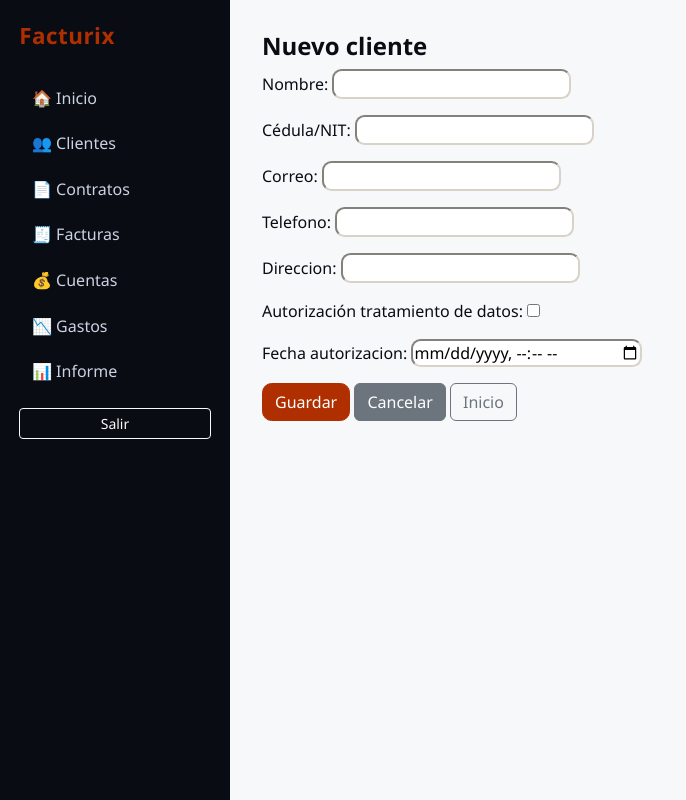
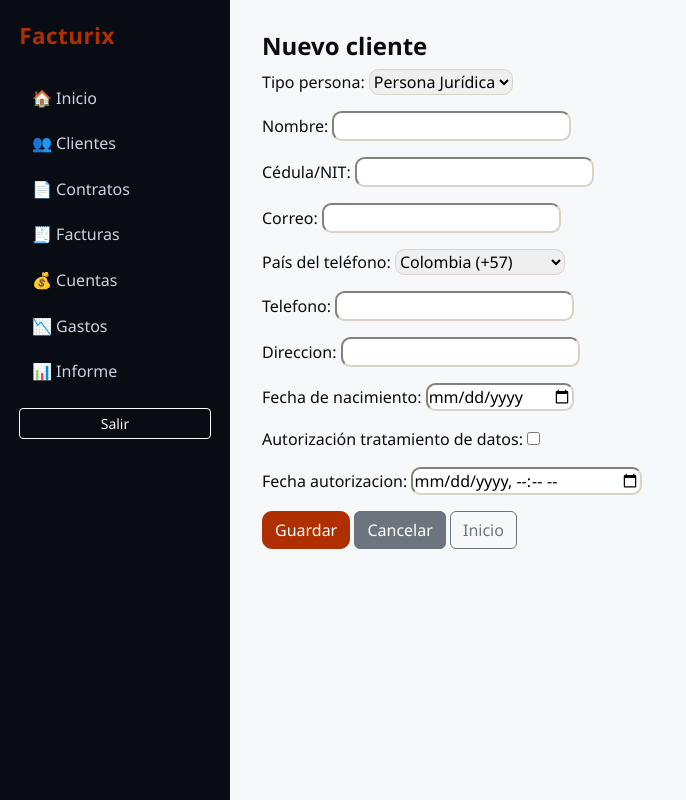
Before and after one commit to vortex-labs-co/facturiX, a Django app: page /clientes/nuevo/ in a window 1280 px wide. Shown: the whole page, without its empty margins (0-686 px from the left). Run offline with Django 5.2, Linux system fonts and the light colour scheme; the visitor is signed in with stand-in values (Sample User, id 1).

Commit message:
Clientes: tipo persona, fecha nacimiento (>=18), pais de telefono, solo digitos

```diff
--- a/core/forms.py
+++ b/core/forms.py
@@ -6,9 +6,26 @@
 class ClienteForm(forms.ModelForm):
     class Meta:
         model = Cliente
-        fields = ['nombre', 'cedula', 'correo', 'telefono', 'direccion',
-                  'autorizacion_datos', 'fecha_autorizacion']
-        widgets = {'fecha_autorizacion': forms.DateTimeInput(attrs={'type': 'datetime-local'})}
+        fields = ['tipo_persona', 'nombre', 'cedula', 'correo', 'telefono_pais', 'telefono',
+                  'direccion', 'fecha_nacimiento', 'autorizacion_datos', 'fecha_autorizacion']
+        widgets = {
+            'fecha_autorizacion': forms.DateTimeInput(attrs={'type': 'datetime-local'}),
+            'fecha_nacimiento': forms.DateInput(attrs={'type': 'date'}),
+            'telefono': forms.TextInput(attrs={'pattern': '[0-9]+', 'title': 'Solo números', 'inputmode': 'numeric'}),
+        }
+
+    def clean(self):
+        cleaned = super().clean()
+        if cleaned.get('tipo_persona') == 'natural':
+            fn = cleaned.get('fecha_nacimiento')
+            if not fn:
+                self.add_error('fecha_nacimiento', 'Requerida para persona natural.')
+            else:
+                from datetime import date
+                edad = date.today().year - fn.year - ((date.today().month, date.today().day) < (fn.month, fn.day))
+                if edad < 18:
+                    self.add_error('fecha_nacimiento', 'El cliente debe ser mayor de 18 años.')
+        return cleaned
 
 
 class ContratoForm(forms.ModelForm):
--- a/core/models.py
+++ b/core/models.py
@@ -1,13 +1,30 @@
+from django.core.exceptions import ValidationError
+from django.core.validators import RegexValidator
 from django.db import models
 from django.urls import reverse
+from datetime import date
+
+TELEFONO_VALIDATOR = RegexValidator(r'^\d+$', 'El teléfono solo debe contener números.')
+
+TIPOS_PERSONA = [('natural', 'Persona Natural'), ('juridica', 'Persona Jurídica')]
+
+PAISES = [
+    ('CO', 'Colombia (+57)'), ('US', 'Estados Unidos (+1)'), ('MX', 'México (+52)'),
+    ('ES', 'España (+34)'), ('AR', 'Argentina (+54)'), ('CL', 'Chile (+56)'),
+    ('PE', 'Perú (+51)'), ('BR', 'Brasil (+55)'), ('PA', 'Panamá (+507)'),
+    ('EC', 'Ecuador (+593)'), ('VE', 'Venezuela (+58)'), ('Otro', 'Otro'),
+]
 
 
 class Cliente(models.Model):
+    tipo_persona = models.CharField(max_length=20, choices=TIPOS_PERSONA, default='juridica')
     nombre = models.CharField(max_length=200)
     cedula = models.CharField(max_length=30, unique=True, verbose_name='Cédula/NIT')
     correo = models.EmailField()
-    telefono = models.CharField(max_length=30, blank=True)
+    telefono_pais = models.CharField(max_length=10, choices=PAISES, default='CO', verbose_name='País del teléfono')
+    telefono = models.CharField(max_length=30, blank=True, validators=[TELEFONO_VALIDATOR])
     direccion = models.CharField(max_length=300, blank=True)
+    fecha_nacimiento = models.DateField(null=True, blank=True, verbose_name='Fecha de nacimiento')
     autorizacion_datos = models.BooleanField(
         default=False, verbose_name='Autorización tratamiento de datos')
     fecha_autorizacion = models.DateTimeField(null=True, blank=True)
@@ -19,6 +36,22 @@ class Cliente(models.Model):
 
     def __str__(self):
         return f'{self.nombre} ({self.cedula})'
+
+    @property
+    def edad(self):
+        if not self.fecha_nacimiento:
+            return None
+        hoy = date.today()
+        return hoy.year - self.fecha_nacimiento.year - (
+            (hoy.month, hoy.day) < (self.fecha_nacimiento.month, self.fecha_nacimiento.day))
+
+    def clean(self):
+        if self.tipo_persona == 'natural':
+            if not self.fecha_nacimiento:
+                raise ValidationError({'fecha_nacimiento': 'Requerida para persona natural.'})
+            edad = self.edad
+            if edad is not None and edad < 18:
+                raise ValidationError({'fecha_nacimiento': 'El cliente debe ser mayor de 18 años.'})
 
     def get_absolute_url(self):
         return reverse('cliente_detalle', args=[self.pk])
--- a/templates/core/cliente_detalle.html
+++ b/templates/core/cliente_detalle.html
@@ -4,7 +4,11 @@
 <ul class="list-group mb-3">
   <li class="list-group-item">Cédula: {{ cliente.cedula }}</li>
   <li class="list-group-item">Correo: {{ cliente.correo }}</li>
-  <li class="list-group-item">Teléfono: {{ cliente.telefono }}</li>
+  <li class="list-group-item">Tipo de persona: {{ cliente.get_tipo_persona_display }}</li>
+  {% if cliente.tipo_persona == 'natural' %}
+  <li class="list-group-item">Fecha de nacimiento: {{ cliente.fecha_nacimiento }} — Edad: {{ cliente.edad }} años</li>
+  {% endif %}
+  <li class="list-group-item">Teléfono: {{ cliente.get_telefono_pais_display }} {{ cliente.telefono }}</li>
   <li class="list-group-item">Dirección: {{ cliente.direccion }}</li>
   <li class="list-group-item">Autorización datos: {% if cliente.autorizacion_datos %}Sí{% else %}No{% endif %}</li>
 </ul>
```
Also changed, not shown: templates/core/cliente_lista.html (+4 -3 lines), core/migrations/0004_cliente_fecha_nacimiento_cliente_telefono_pais_and_more.py (added).
